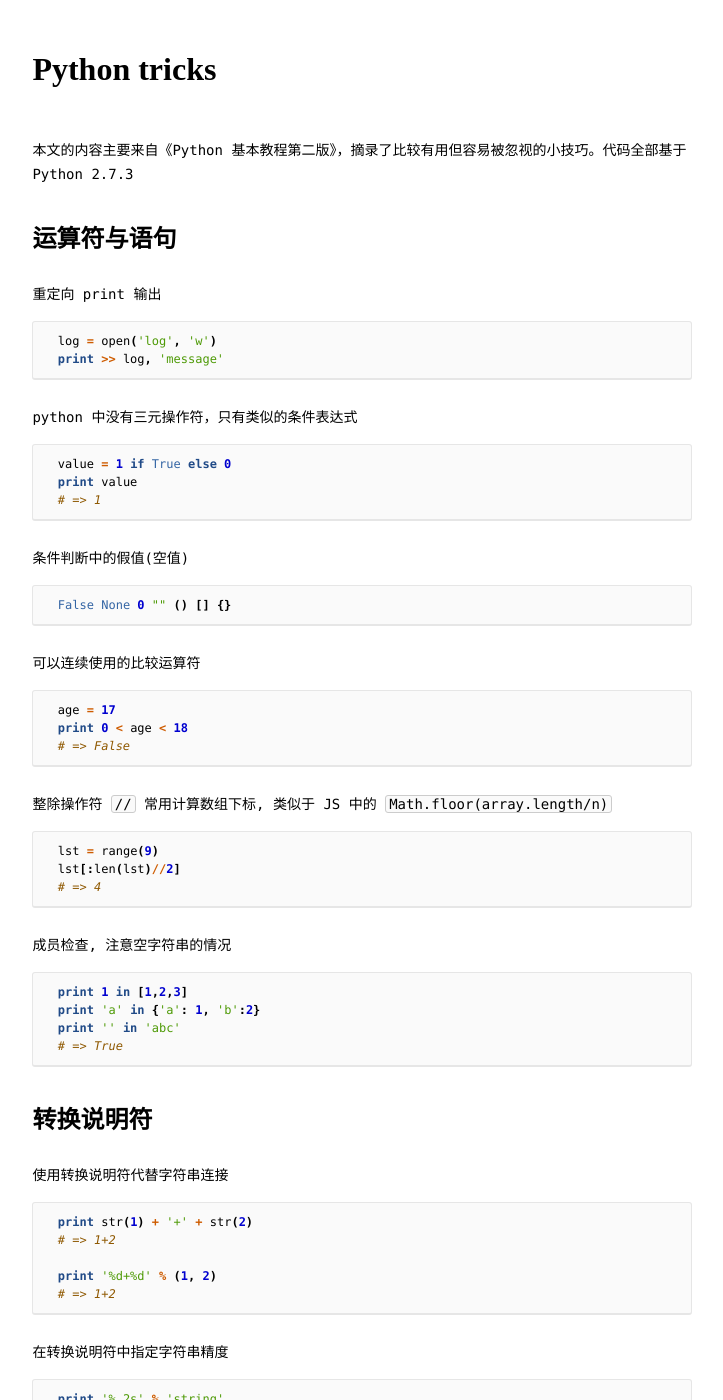
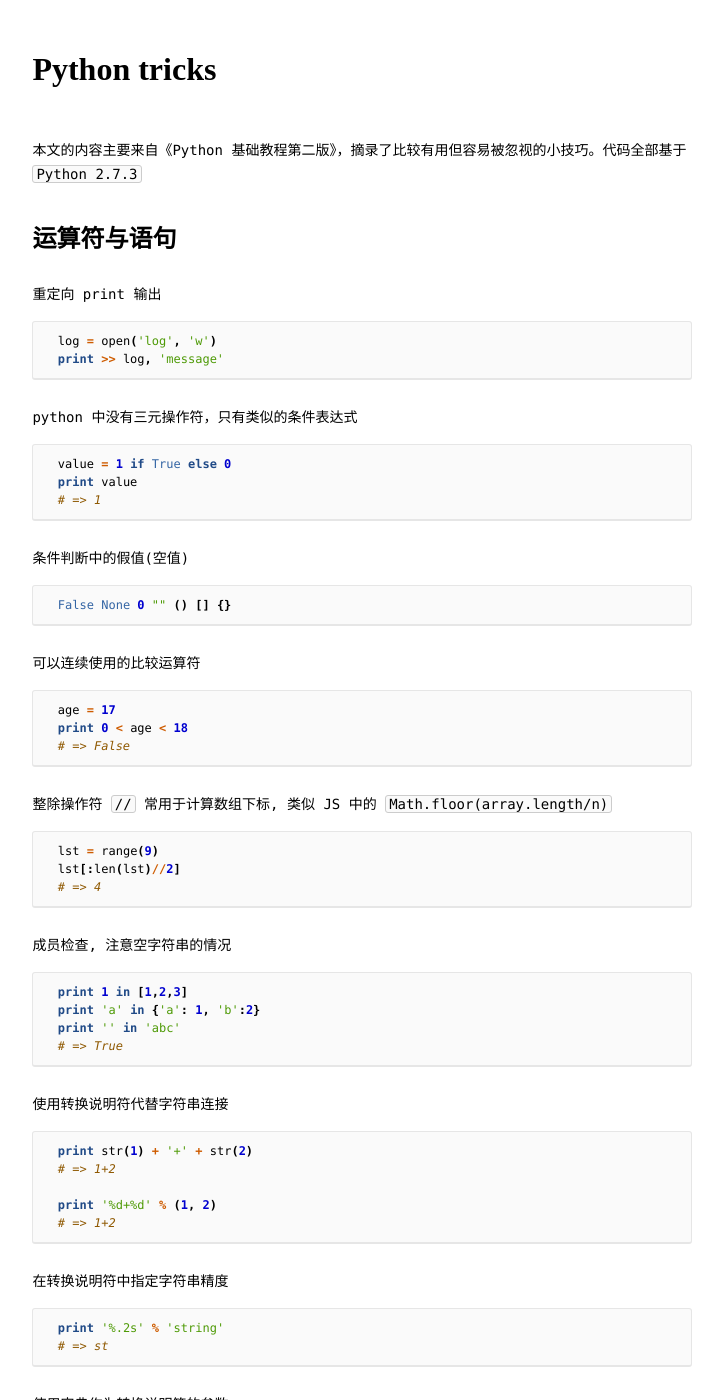
Before and after one commit to john1king/john1king.github.com, a Jekyll site: the page built from _posts/2012-09-09-python-tricks.md, in a window 1280 px wide and 1400 px high. Shown: the whole window, without its empty margins (208-931 px from the left). Built offline with Jekyll 4.4.1, drawn with Linux system fonts in a browser that asks for light colours; Markdown is read by kramdown in place of the engine named in the settings; comment, search, counter and statistics services are not loaded.

Commit message:
fix type error

```diff
--- a/_posts/2012-09-09-python-tricks.md
+++ b/_posts/2012-09-09-python-tricks.md
@@ -3,7 +3,7 @@ layout: post
 title: Python tricks
 ---
 
-本文的内容主要来自《Python 基本教程第二版》，摘录了比较有用但容易被忽视的小技巧。代码全部基于 Python 2.7.3
+本文的内容主要来自《Python 基础教程第二版》，摘录了比较有用但容易被忽视的小技巧。代码全部基于 `Python 2.7.3`
 
 
 ## 运算符与语句
@@ -34,7 +34,7 @@ python 中没有三元操作符，只有类似的条件表达式
   # => False
 {% endhighlight %}
 
-整除操作符 `//` 常用计算数组下标, 类似于 JS 中的 `Math.floor(array.length/n)`
+整除操作符 `//` 常用于计算数组下标, 类似 JS 中的 `Math.floor(array.length/n)`
 {% highlight python %}
   lst = range(9)
   lst[:len(lst)//2]
@@ -49,7 +49,6 @@ python 中没有三元操作符，只有类似的条件表达式
   # => True
 {% endhighlight %}
 
-## 转换说明符
 
 使用转换说明符代替字符串连接
 {% highlight python %}
```
Also changed, not shown: other parts of _posts/2012-09-09-python-tricks.md (+1 -1 lines).
